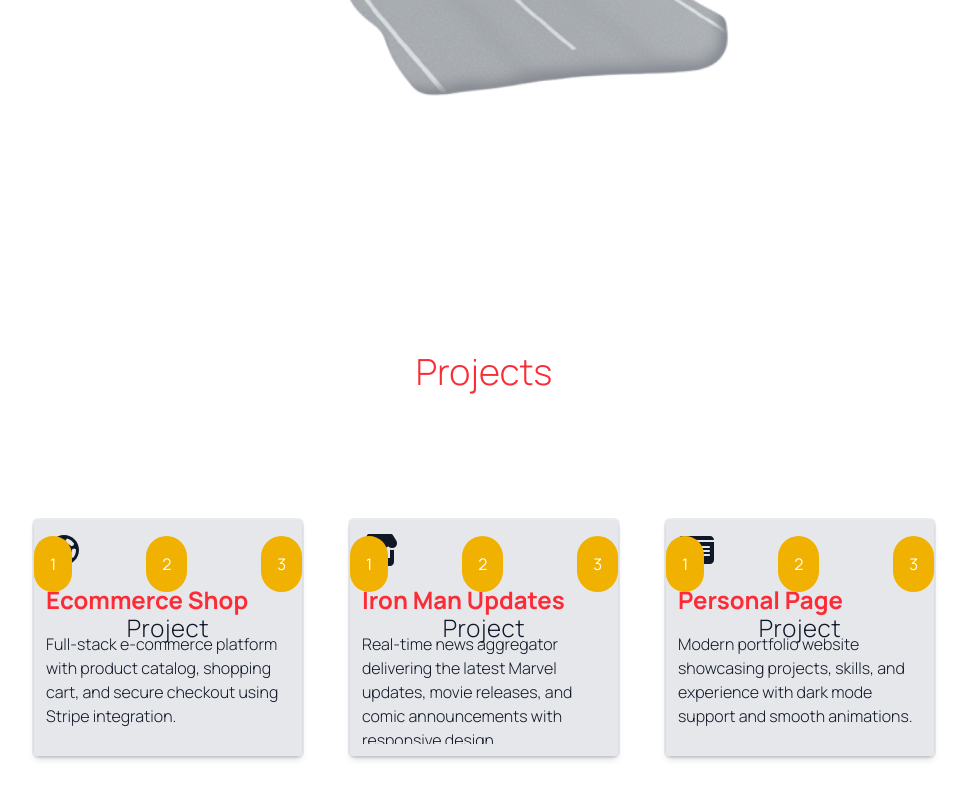
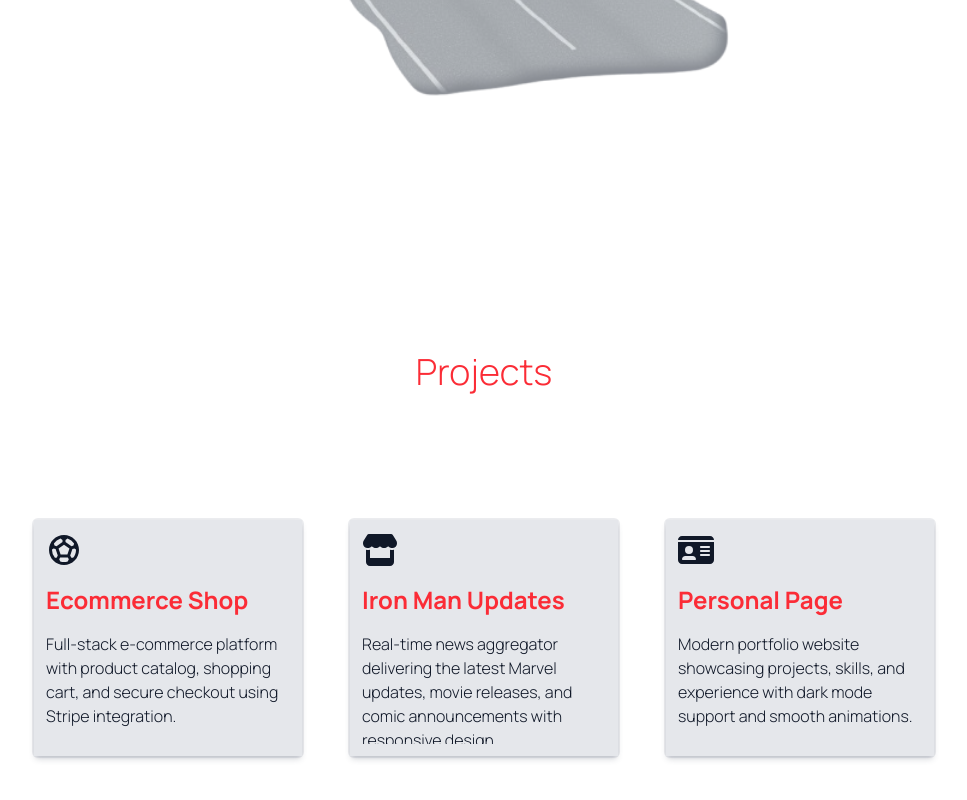
Before and after one commit to bryan-acuna/personal_page, a React (Vite) app: page / in a window 1280 px wide. Shown: the part 670-1470 px from the top of the page, without its empty margins (156-1123 px from the left). Built offline with nearby package versions, Linux system fonts and the light colour scheme.

Commit message:
projects

```diff
--- a/src/components/Projects/ProjectCard.tsx
+++ b/src/components/Projects/ProjectCard.tsx
@@ -1,10 +1,18 @@
 import type { ProjectCard, ProjectCardProps } from '../../types'
 import { getIcon } from '../../data/icon'
+import { projectLinks } from '../../data'
+import { useState } from 'react'
 
 const ProjectCards = ({ projects }: ProjectCardProps) => {
+    const [hoverOn, setHoverOn] = useState<null | string>(null)
+
     const getPositionClass = (card: ProjectCard) => {
         const position = card.position.large
         return position === 'bottom' ? 'bottom-0' : 'top-0'
+    }
+    const getPositionHoverClass = (card: ProjectCard) => {
+        const position = card.position.large
+        return position === 'bottom' ? 'bottom-full' : 'top-full'
     }
     return (
         <>
@@ -14,7 +22,9 @@
                     <div
                         key={project.id}
                         className="lg:max-w-70 md:max-w-100 max-w-[320px] w-full mx-auto rounded-sm
-                        ring-2 ring-gray-400/20 shadow-md shadow-gray-700/20 relative"
+                        ring-2 ring-gray-400/20 shadow-md shadow-gray-700/20 relative isolate"
+                        onMouseEnter={() => setHoverOn(project.id)}
+                        onMouseLeave={() => setHoverOn(null)}
                     >
                         <div className="p-3 bg-gray-200 dark:bg-gray-800 transition-colors duration-500">
                             <Icon
@@ -37,27 +47,31 @@
                         <div
                             className={`${getPositionClass(
                                 project
-                            )}  w-full absolute left-0 flex flex-col gap-y-5 py-4`}
+                            )}  w-full absolute left-0 flex flex-col gap-y-5 py-4 transition-all duration-300 -z-10 ${
+                                hoverOn === project.id &&
+                                `${getPositionHoverClass(project)}`
+                            }`}
                         >
-                            {project.position.large === 'top' && (
-                                <div className="flex justify-between">
-                                    {[...Array(3)].map((_, index) => (
-                                        <a
-                                            className="bg-yellow-500 rounded-full text-white p-4"
-                                            href=""
-                                            key={index}
-                                        >
-                                            {index + 1}
-                                        </a>
-                                    ))}
-                                </div>
-                            )}
                             <h2
                                 className="text-2xl text-center text-gray-900 dark:text-white font-light
                             tracking-wide"
                             >
                                 Project
                             </h2>
+                            {project.position.large === 'bottom' && (
+                                <div className="flex justify-between">
+                                    {projectLinks.map((link, index) => (
+                                        <a
+                                            className="text-large bg-red-500 dark:bg-yellow-500 w-13 aspect-square
+                                            grid place-items-center rounded-full text-white transition-colors duration-500"
+                                            href=""
+                                            key={index}
+                                        >
+                                            {link}
+                                        </a>
+                                    ))}
+                                </div>
+                            )}
                         </div>
                     </div>
                 )
--- a/src/data/index.ts
+++ b/src/data/index.ts
@@ -52,7 +52,7 @@
     {
         id: crypto.randomUUID(),
         position: {
-            large: 'top',
+            large: 'bottom',
             small: 'top',
         },
         icon: 'MdOutlineSportsSoccer',
@@ -63,7 +63,7 @@
     {
         id: crypto.randomUUID(),
         position: {
-            large: 'top',
+            large: 'bottom',
             small: 'top',
         },
         icon: 'FaStore',
@@ -74,7 +74,7 @@
     {
         id: crypto.randomUUID(),
         position: {
-            large: 'top',
+            large: 'bottom',
             small: 'top',
         },
         icon: 'FaIdCard',
@@ -84,4 +84,4 @@
     },
 ]
 
-export const projectLinks = ['Github', 'Live Page', 'About']
+export const projectLinks = ['Github', 'Page', 'About'] as const
```
